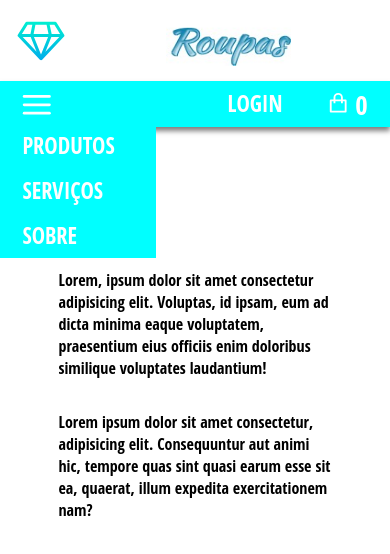
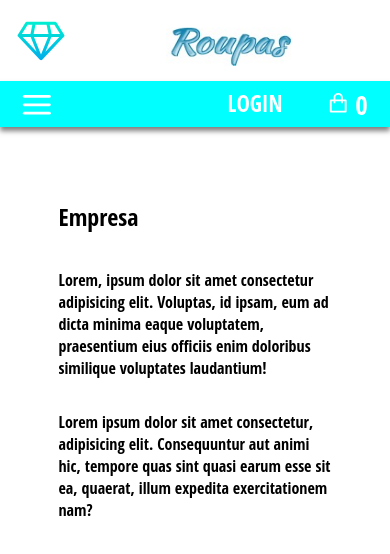
Before and after one commit to RickSanchez7/react-app-roupas-live, a React (Create React App) app: page /about in a window 390 px wide. Shown: the top 554 px of the page. Built offline with nearby package versions, Linux system fonts and the light colour scheme; no server answers.

Commit message:
added box shadow to about

```diff
--- a/src/components/navbar.jsx
+++ b/src/components/navbar.jsx
@@ -15,7 +15,7 @@ const Navbar = ({ currentUser }) => {
 
   const [showLinks, setShowlinks] = useState(false);
 
-  const menu = showLinks ? null : 'show-links';
+  const menu = showLinks ? 'show-links' : null;
 
   const handleClick = () => {
     setShowlinks(!showLinks);
@@ -42,7 +42,7 @@ const Navbar = ({ currentUser }) => {
               <li className='list1'>
                 <Link to='/services'>serviços</Link>
               </li>
-              <li className='list1'>
+              <li className='list1 about'>
                 <Link to='/about'>sobre</Link>
               </li>
             </div>
--- a/src/components/navbar.styles.scss
+++ b/src/components/navbar.styles.scss
@@ -133,6 +133,9 @@ header {
     .icon {
       font-size: 1.2em;
     }
+    .about {
+      box-shadow: 0px 4px 5px 0px rgba(0, 0, 0, 0.5);
+    }
 
     .hamburger {
       display: flex;
```
Also changed, not shown: 1 other file (tests, documents, lock files or other folders).
